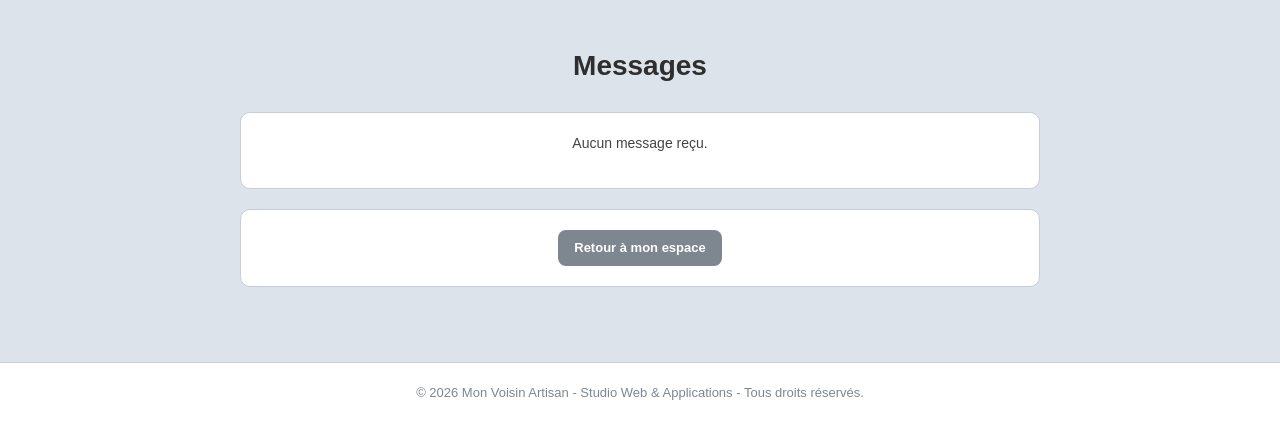
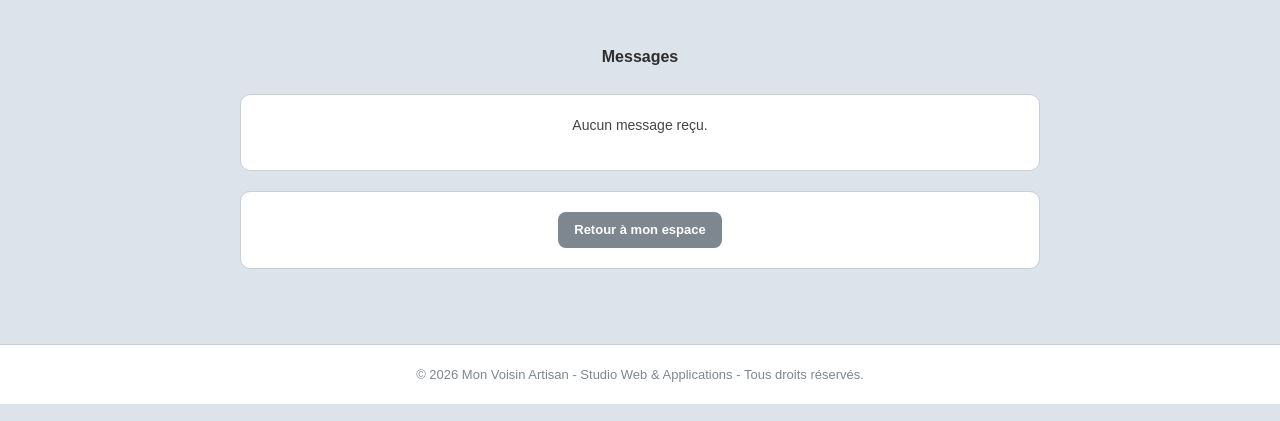
Before and after one commit to MSEDIT-1304/MON-VOISIN-ARTISAN, a Flask app: page /messages in a window 1280 px wide. Shown: the part 201-622 px from the top of the page. Run offline with Flask 3, Linux system fonts and the light colour scheme; the visitor is signed in with stand-in values (Sample User, id 1); data that the repository does not hold is empty.

Commit message:
Update messages.html

```diff
--- a/templates/messages.html
+++ b/templates/messages.html
@@ -4,7 +4,7 @@
 
 {% block content %}
 
-<h1>Messages</h1>
+<h1 style="font-size: 16px;">Messages</h1>
 
 <div class="section">
 
@@ -14,7 +14,7 @@
 
             <div class="conversation">
 
-                <h2>
+                <h2 style="font-size: 16px;">
                     {{ message["activite"] }}
                     {% if message["sous_categorie"] %}
                         - {{ message["sous_categorie"] }}
```
